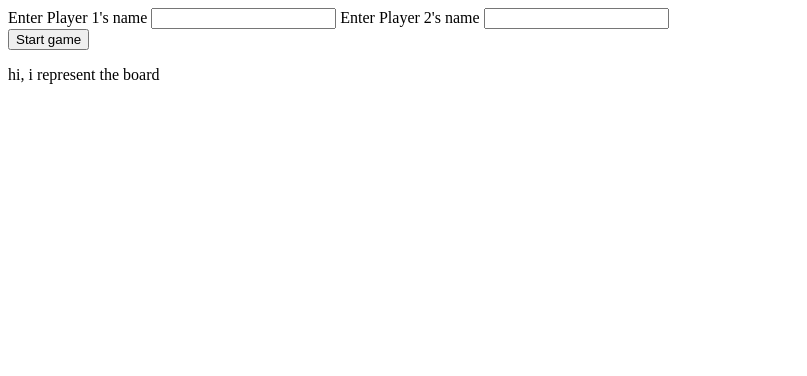
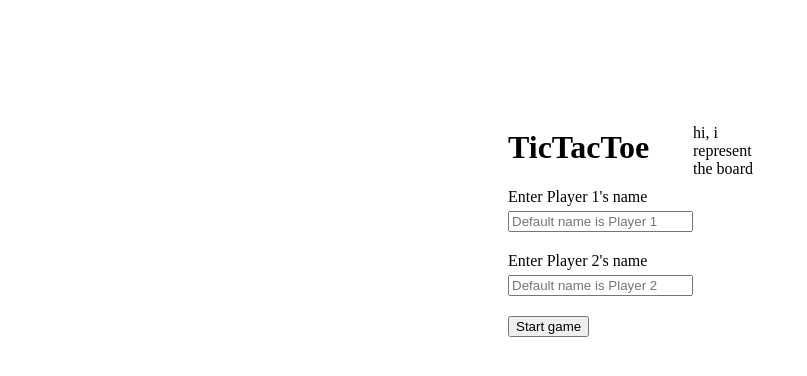
Before and after one commit to ARezzano/tic-tac-toe, a plain HTML site: page index.html in a window 1280 px wide. Shown: the whole page, without its empty margins (0-807 px from the left). Drawn offline with Linux system fonts and the light colour scheme.

Commit message:
Start buton removes forms and start button, creates turn displayer element

```diff
--- a/index.html
+++ b/index.html
@@ -9,13 +9,14 @@
 
     <body>
         <div class="left-content">
-            <form>
+            <h1>TicTacToe</h1>
+            <form class="player-names">
                 <label for="player1-name">Enter Player 1's name</label>
-                <input name="player1-name">
+                <input id="player1-name" placeholder="Default name is Player 1">
                 <label for="player2-name">Enter Player 2's name</label>
-                <input name="player2-name">
+                <input id="player2-name" placeholder="Default name is Player 2">
             </form>
-            <button>Start game</button>
+            <button id="start-button">Start game</button>
         </div>
 
         <div class="board-content">
--- a/script.js
+++ b/script.js
@@ -1,3 +1,7 @@
+const startButton = document.querySelector("#start-button");
+const leftContent = document.querySelector(".left-content");
+const playerNames = document.querySelector(".player-names");
+
 const Gameboard = (()=>{
     const board = [null,null,null,null,null,null,null,null,null];
 
@@ -91,3 +95,13 @@ const gameManager = (() => {
         playTurn
     }
 })();
+
+
+startButton.addEventListener("click",function(){
+    leftContent.removeChild(playerNames);
+    leftContent.removeChild(startButton);
+
+    let playerTurnDisplay = document.createElement("p");
+    playerTurnDisplay.textContent = `It's ${gameManager.currentTurn.name}'s turn`;
+    leftContent.appendChild(playerTurnDisplay);
+});
--- a/style.css
+++ b/style.css
@@ -0,0 +1,18 @@
+body{
+    display: flex;
+    justify-content: space-between;
+    padding: 100px 500px;
+}
+
+form{
+    display: flex;
+    flex-direction: column;
+}
+
+label{
+    margin-bottom: 5px;
+}
+
+input{
+    margin-bottom: 20px;
+}
```
